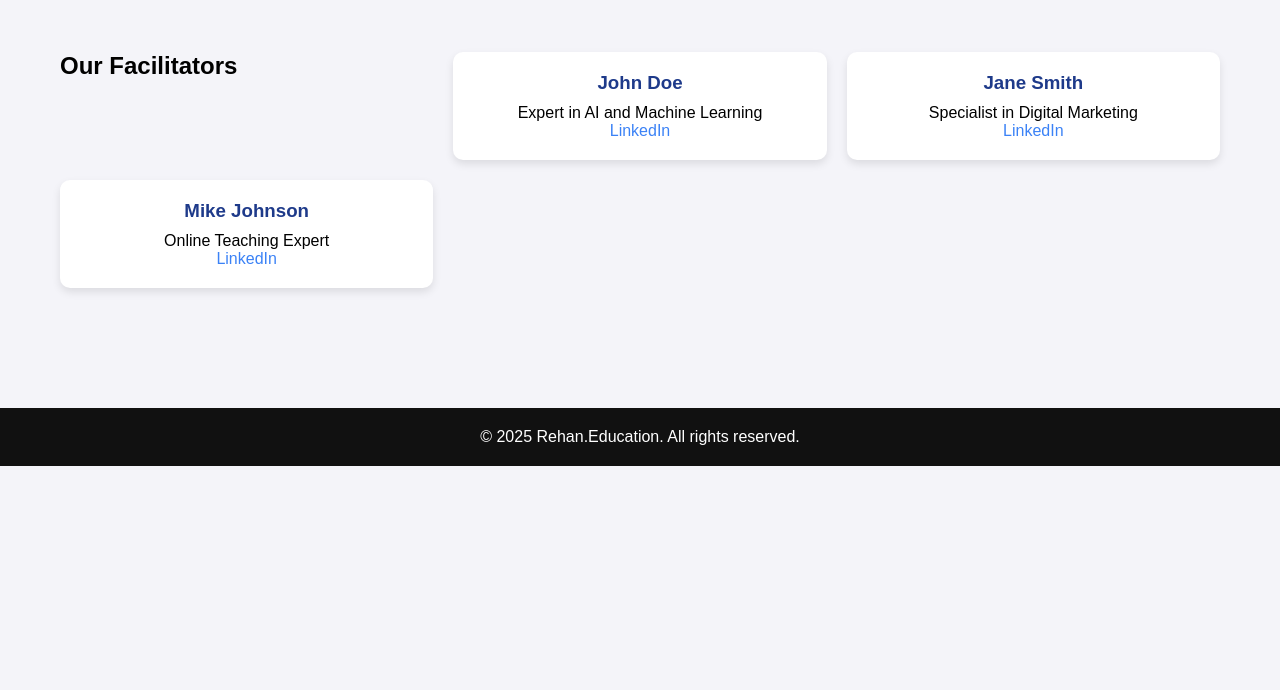
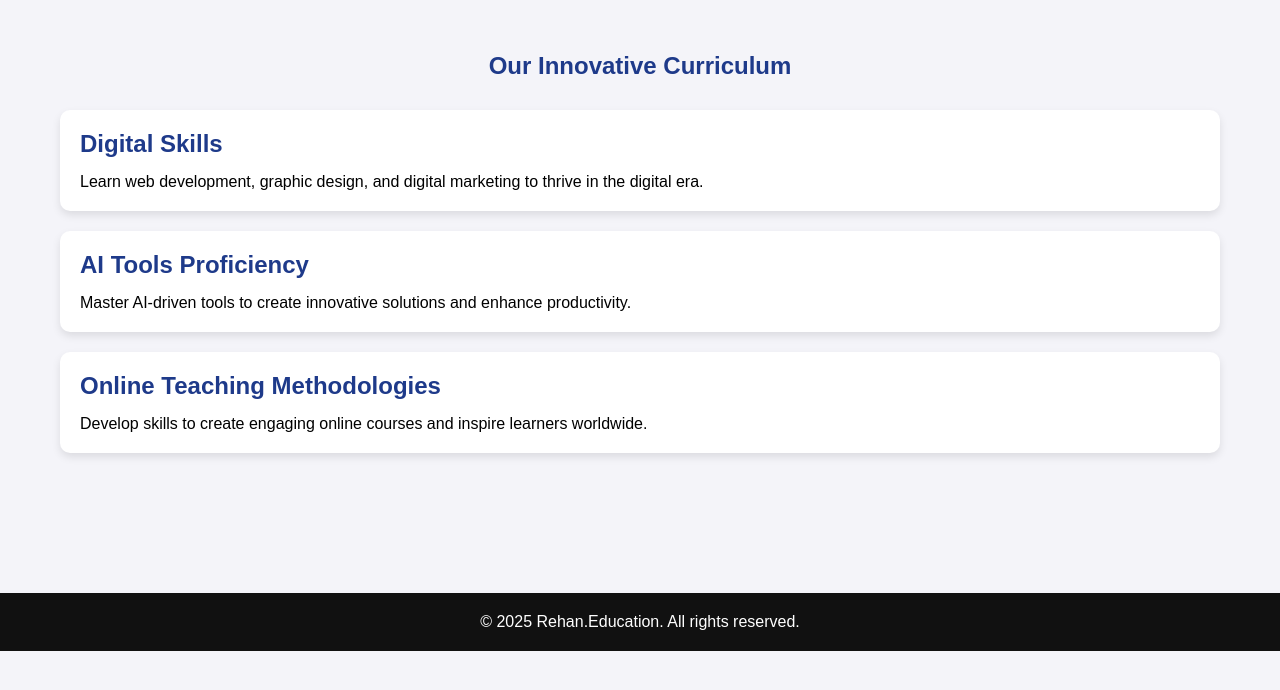
Before and after one commit to AreekaDesignerWali/REHAN.EDUCATION, a PHP site: page /curriculum.php in a window 1280 px wide. Shown: the part 68-758 px from the top of the page. Run offline with PHP 8.4, Linux system fonts and the light colour scheme.

Commit message:
Update curriculum.php

```diff
--- a/curriculum.php
+++ b/curriculum.php
@@ -6,7 +6,7 @@ session_start();
 <head>
     <meta charset="UTF-8">
     <meta name="viewport" content="width=device-width, initial-scale=1.0">
-    <title>Rehan.Education - Facilitators</title>
+    <title>Rehan.Education - Curriculum</title>
     <style>
         * {
             margin: 0;
@@ -47,31 +47,26 @@ session_start();
         .nav-links a:hover {
             color: #ffd700;
         }
-        .facilitators {
+        .curriculum {
             max-width: 1200px;
             margin: 100px auto;
             padding: 20px;
-            display: grid;
-            grid-template-columns: repeat(auto-fit, minmax(300px, 1fr));
-            gap: 20px;
         }
-        .facilitator-card {
+        .curriculum h1 {
+            text-align: center;
+            color: #1e3a8a;
+            margin-bottom: 30px;
+        }
+        .curriculum-section {
             background: white;
             padding: 20px;
+            margin-bottom: 20px;
             border-radius: 10px;
             box-shadow: 0 4px 8px rgba(0,0,0,0.1);
-            text-align: center;
         }
-        .facilitator-card h3 {
+        .curriculum-section h2 {
             color: #1e3a8a;
-            margin-bottom: 10px;
-        }
-        .facilitator-card a {
-            color: #3b82f6;
-            text-decoration: none;
-        }
-        .facilitator-card a:hover {
-            text-decoration: underline;
+            margin-bottom: 15px;
         }
         footer {
             background: #111;
@@ -83,7 +78,7 @@ session_start();
             .nav-links {
                 display: none;
             }
-            .facilitators h1 {
+            .curriculum h1 {
                 font-size: 28px;
             }
         }
@@ -103,22 +98,19 @@ session_start();
             </div>
         </nav>
     </header>
-    <section class="facilitators">
-        <h1>Our Facilitators</h1>
-        <div class="facilitator-card">
-            <h3>John Doe</h3>
-            <p>Expert in AI and Machine Learning</p>
-            <p><a href="https://linkedin.com" target="_blank">LinkedIn</a></p>
+    <section class="curriculum">
+        <h1>Our Innovative Curriculum</h1>
+        <div class="curriculum-section">
+            <h2>Digital Skills</h2>
+            <p>Learn web development, graphic design, and digital marketing to thrive in the digital era.</p>
         </div>
-        <div class="facilitator-card">
-            <h3>Jane Smith</h3>
-            <p>Specialist in Digital Marketing</p>
-            <p><a href="https://linkedin.com" target="_blank">LinkedIn</a></p>
+        <div class="curriculum-section">
+            <h2>AI Tools Proficiency</h2>
+            <p>Master AI-driven tools to create innovative solutions and enhance productivity.</p>
         </div>
-        <div class="facilitator-card">
-            <h3>Mike Johnson</h3>
-            <p>Online Teaching Expert</p>
-            <p><a href="https://linkedin.com" target="_blank">LinkedIn</a></p>
+        <div class="curriculum-section">
+            <h2>Online Teaching Methodologies</h2>
+            <p>Develop skills to create engaging online courses and inspire learners worldwide.</p>
         </div>
     </section>
     <footer>
```
